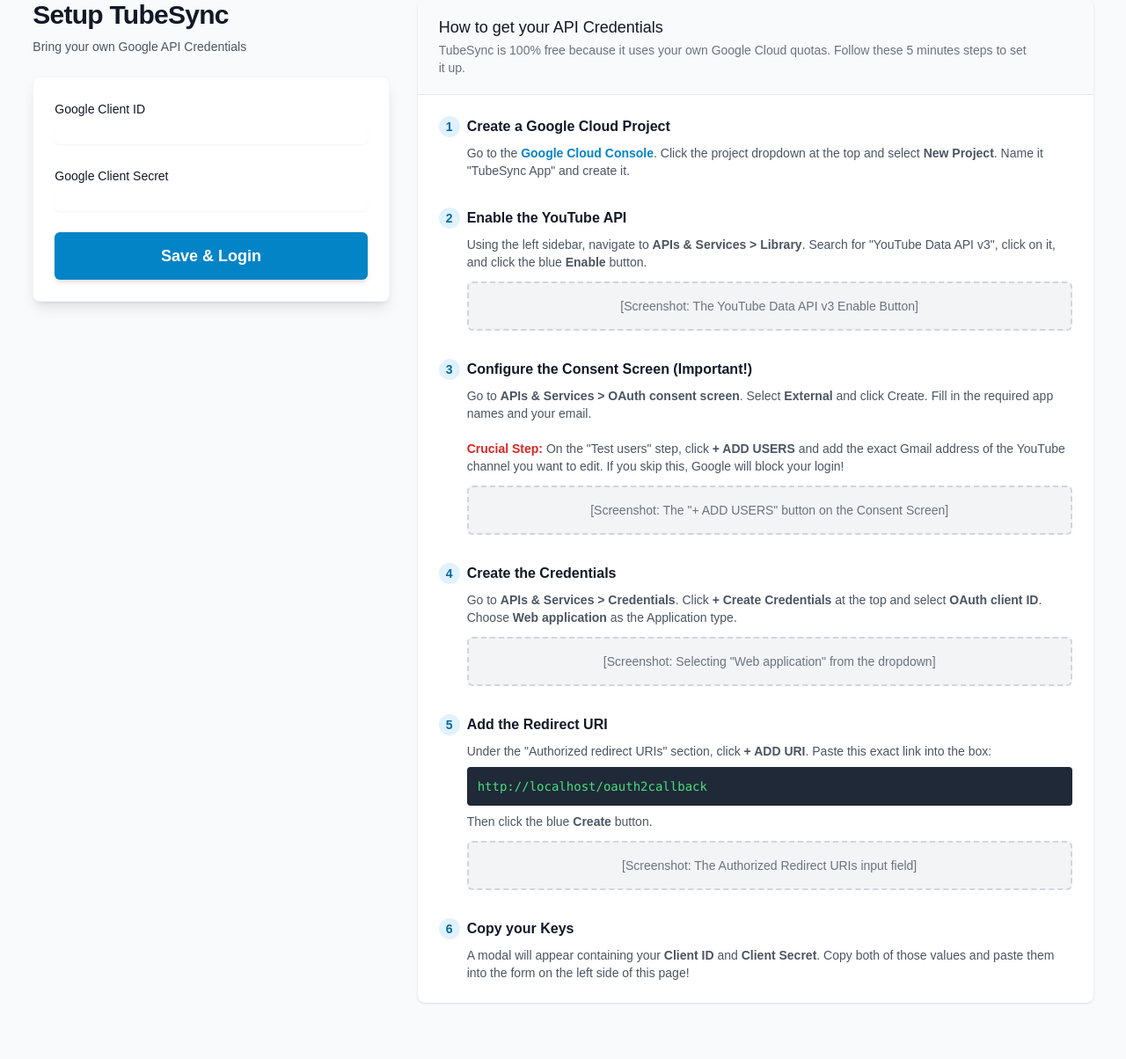
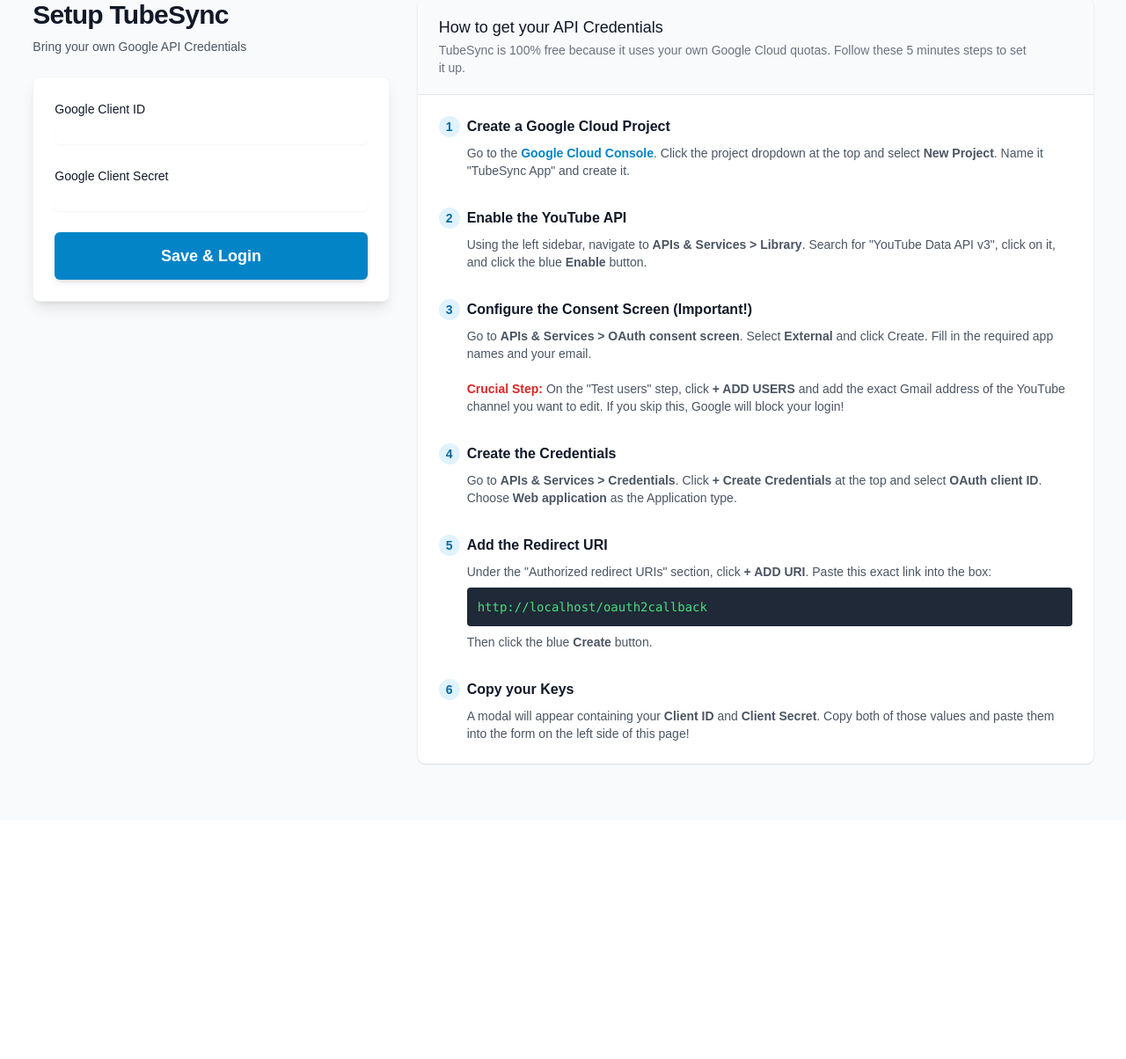
Before and after one commit to yeasinhossain/TubeSync, a Flask app: page /setup in a window 1280 px wide. Shown: the part 129-1333 px from the top of the page at 88% size. After the commit the page ends 999 px from the top, so only its background shows below. Run offline with Flask 2, Linux system fonts and the light colour scheme; some libraries are stand-ins or nearby versions.

Commit message:
Make setup guide production ready by removing image placeholders

```diff
--- a/templates/setup.html
+++ b/templates/setup.html
@@ -78,11 +78,6 @@
                         Enable the YouTube API
                     </h4>
                     <p class="mt-2 text-sm text-gray-600 ml-8">Using the left sidebar, navigate to <strong>APIs & Services > Library</strong>. Search for "YouTube Data API v3", click on it, and click the blue <strong>Enable</strong> button.</p>
-
-                    <!-- PLACEHOLDER FOR SCREENSHOT -->
-                    <div class="mt-3 ml-8 bg-gray-100 border-2 border-dashed border-gray-300 rounded-md p-4 text-center text-sm text-gray-500">
-                        [Screenshot: The YouTube Data API v3 Enable Button]
-                    </div>
                 </div>
 
                 <!-- Step 3 -->
@@ -92,11 +87,6 @@
                         Configure the Consent Screen (Important!)
                     </h4>
                     <p class="mt-2 text-sm text-gray-600 ml-8">Go to <strong>APIs & Services > OAuth consent screen</strong>. Select <strong>External</strong> and click Create. Fill in the required app names and your email. <br><br><span class="font-bold text-red-600">Crucial Step:</span> On the "Test users" step, click <strong>+ ADD USERS</strong> and add the exact Gmail address of the YouTube channel you want to edit. If you skip this, Google will block your login!</p>
-
-                    <!-- PLACEHOLDER FOR SCREENSHOT -->
-                    <div class="mt-3 ml-8 bg-gray-100 border-2 border-dashed border-gray-300 rounded-md p-4 text-center text-sm text-gray-500">
-                        [Screenshot: The "+ ADD USERS" button on the Consent Screen]
-                    </div>
                 </div>
 
                 <!-- Step 4 -->
@@ -106,11 +96,6 @@
                         Create the Credentials
                     </h4>
                     <p class="mt-2 text-sm text-gray-600 ml-8">Go to <strong>APIs & Services > Credentials</strong>. Click <strong>+ Create Credentials</strong> at the top and select <strong>OAuth client ID</strong>. Choose <strong>Web application</strong> as the Application type.</p>
-
-                    <!-- PLACEHOLDER FOR SCREENSHOT -->
-                    <div class="mt-3 ml-8 bg-gray-100 border-2 border-dashed border-gray-300 rounded-md p-4 text-center text-sm text-gray-500">
-                        [Screenshot: Selecting "Web application" from the dropdown]
-                    </div>
                 </div>
 
                 <!-- Step 5 -->
@@ -124,11 +109,6 @@
                         <script>document.write(window.location.origin + '/oauth2callback');</script>
                     </div>
                     <p class="mt-2 text-sm text-gray-600 ml-8">Then click the blue <strong>Create</strong> button.</p>
-
-                    <!-- PLACEHOLDER FOR SCREENSHOT -->
-                    <div class="mt-3 ml-8 bg-gray-100 border-2 border-dashed border-gray-300 rounded-md p-4 text-center text-sm text-gray-500">
-                        [Screenshot: The Authorized Redirect URIs input field]
-                    </div>
                 </div>
 
                 <!-- Step 6 -->
```
